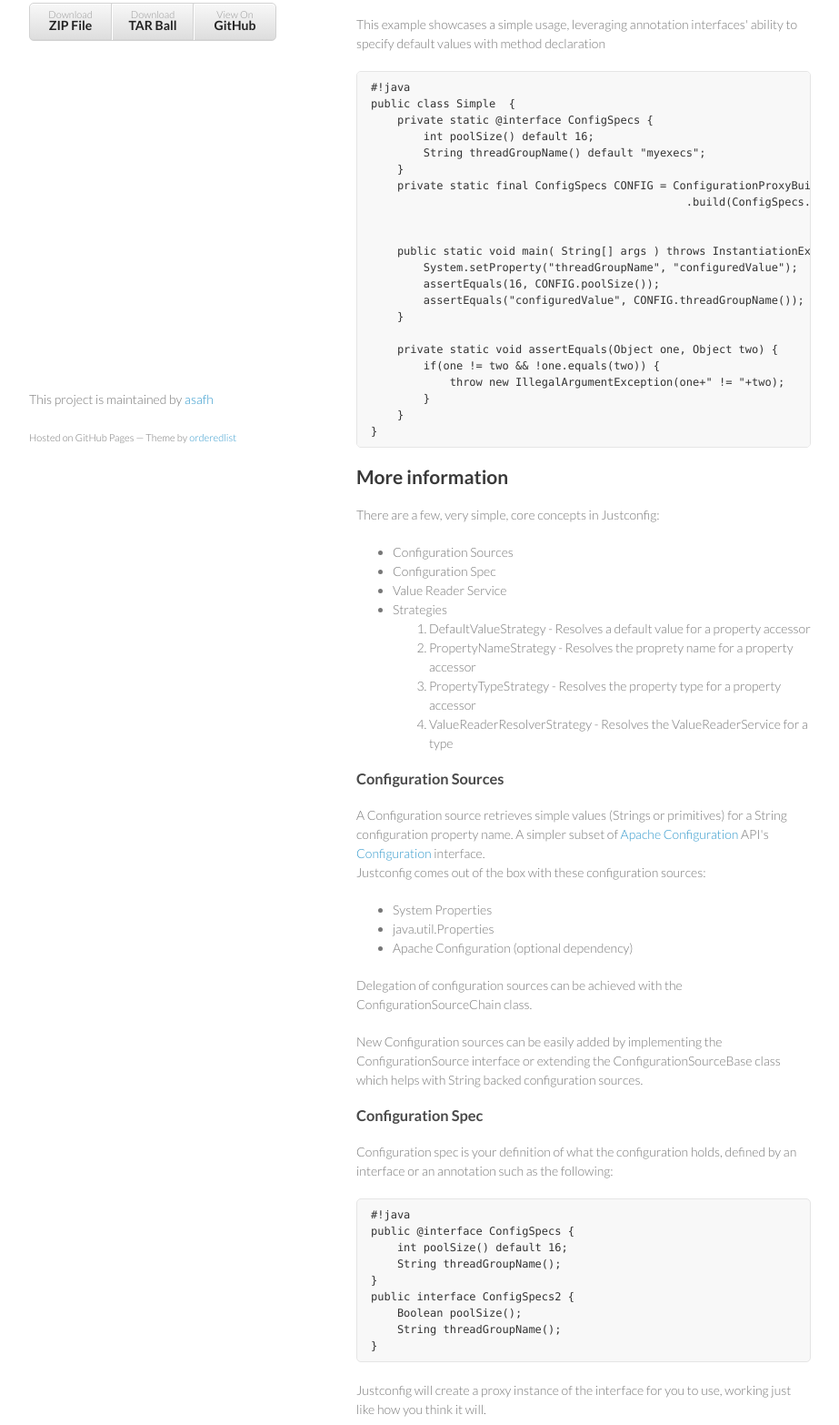
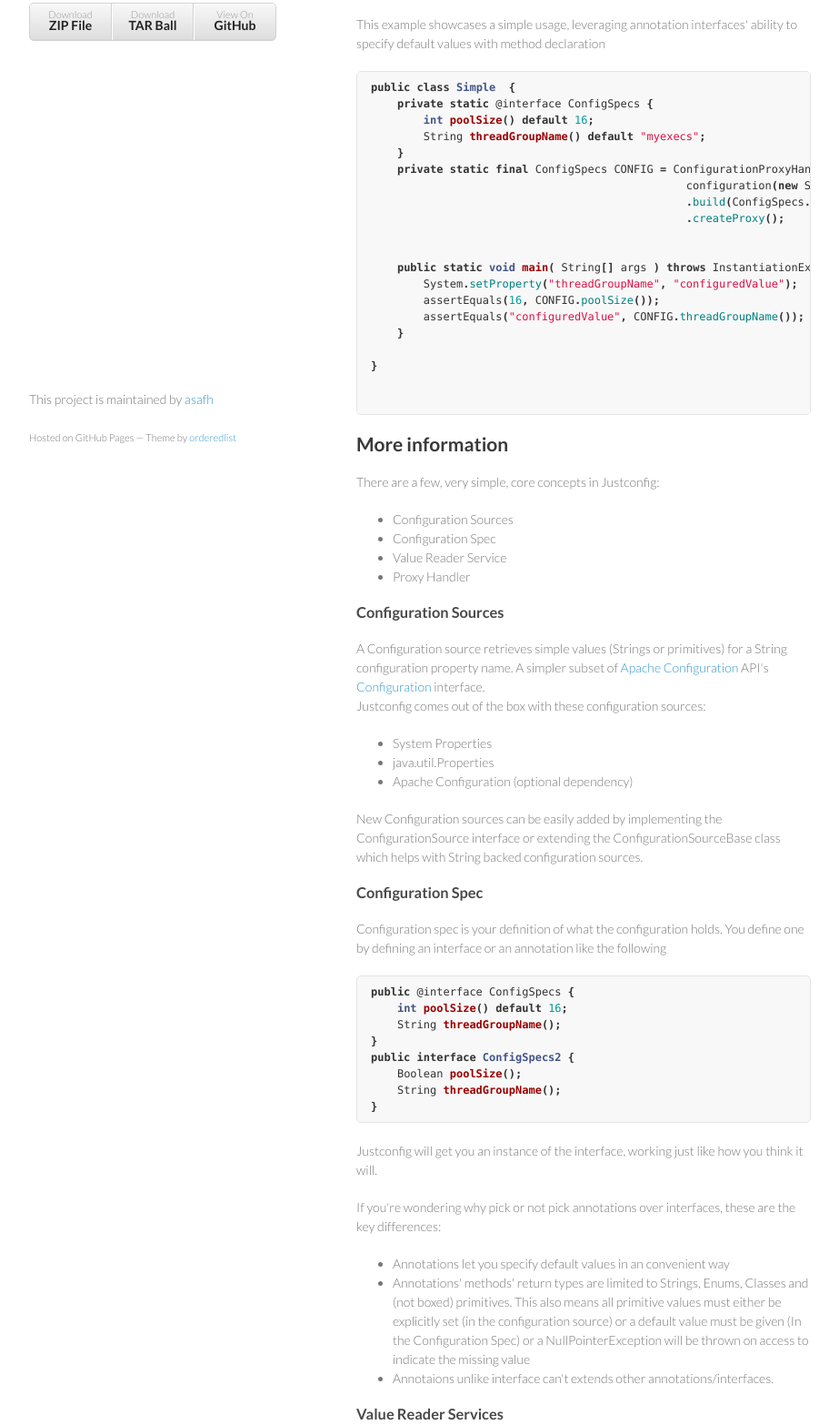
Before and after one commit to asafh/justconfig, a plain HTML site: page index.html in a window 1280 px wide. Shown: the part 240-1806 px from the top of the page at 91% size, without its empty margins (178-1101 px from the left). Drawn offline with Linux system fonts and the light colour scheme.

```diff
--- a/index.html
+++ b/index.html
@@ -38,29 +38,27 @@ Check out the examples!</p>
 
 <p>This example showcases a simple usage, leveraging annotation interfaces' ability to specify default values with method declaration</p>
 
-<pre><code>#!java
-public class Simple  {
-    private static @interface ConfigSpecs {
-        int poolSize() default 16;
-        String threadGroupName() default "myexecs";
-    }
-    private static final ConfigSpecs CONFIG = ConfigurationProxyBuilder.newBuilder(new SystemPropertiesConfigurationSource())
-                                                .build(ConfigSpecs.class);
+<div class="highlight"><pre><span class="kd">public</span> <span class="kd">class</span> <span class="nc">Simple</span>  <span class="o">{</span>
+    <span class="kd">private</span> <span class="kd">static</span> <span class="nd">@interface</span> <span class="n">ConfigSpecs</span> <span class="o">{</span>
+        <span class="kt">int</span> <span class="nf">poolSize</span><span class="o">()</span> <span class="k">default</span> <span class="mi">16</span><span class="o">;</span>
+        <span class="n">String</span> <span class="nf">threadGroupName</span><span class="o">()</span> <span class="k">default</span> <span class="s">"myexecs"</span><span class="o">;</span>
+    <span class="o">}</span>
+    <span class="kd">private</span> <span class="kd">static</span> <span class="kd">final</span> <span class="n">ConfigSpecs</span> <span class="n">CONFIG</span> <span class="o">=</span> <span class="n">ConfigurationProxyHandlerBuilder</span><span class="o">.</span><span class="na">newBuilder</span><span class="o">().</span>
+                                                <span class="n">configuration</span><span class="o">(</span><span class="k">new</span> <span class="n">SystemPropertiesConfigurationSource</span><span class="o">())</span>
+                                                <span class="o">.</span><span class="na">build</span><span class="o">(</span><span class="n">ConfigSpecs</span><span class="o">.</span><span class="na">class</span><span class="o">)</span>
+                                                <span class="o">.</span><span class="na">createProxy</span><span class="o">();</span>
 
 
-    public static void main( String[] args ) throws InstantiationException, IllegalAccessException{
-        System.setProperty("threadGroupName", "configuredValue");
-        assertEquals(16, CONFIG.poolSize());
-        assertEquals("configuredValue", CONFIG.threadGroupName());
-    }
+    <span class="kd">public</span> <span class="kd">static</span> <span class="kt">void</span> <span class="nf">main</span><span class="o">(</span> <span class="n">String</span><span class="o">[]</span> <span class="n">args</span> <span class="o">)</span> <span class="kd">throws</span> <span class="n">InstantiationException</span><span class="o">,</span> <span class="n">IllegalAccessException</span><span class="o">{</span>
+        <span class="n">System</span><span class="o">.</span><span class="na">setProperty</span><span class="o">(</span><span class="s">"threadGroupName"</span><span class="o">,</span> <span class="s">"configuredValue"</span><span class="o">);</span>
+        <span class="n">assertEquals</span><span class="o">(</span><span class="mi">16</span><span class="o">,</span> <span class="n">CONFIG</span><span class="o">.</span><span class="na">poolSize</span><span class="o">());</span>
+        <span class="n">assertEquals</span><span class="o">(</span><span class="s">"configuredValue"</span><span class="o">,</span> <span class="n">CONFIG</span><span class="o">.</span><span class="na">threadGroupName</span><span class="o">());</span>
+    <span class="o">}</span>
 
-    private static void assertEquals(Object one, Object two) {
-        if(one != two &amp;&amp; !one.equals(two)) {
-            throw new IllegalArgumentException(one+" != "+two);
-        }
-    }
-}
-</code></pre>
+<span class="o">}</span>
+
+
+</pre></div>
 
 <h2>More information</h2>
 
@@ -70,15 +68,7 @@ public class Simple  {
 <li>Configuration Sources</li>
 <li>Configuration Spec</li>
 <li>Value Reader Service</li>
-<li>Strategies
-
-<ol>
-<li>DefaultValueStrategy - Resolves a default value for a property accessor</li>
-<li>PropertyNameStrategy - Resolves the proprety name for a property accessor</li>
-<li>PropertyTypeStrategy - Resolves the property type for a property accessor</li>
-<li>ValueReaderResolverStrategy - Resolves the ValueReaderService for a type</li>
-</ol>
-</li>
+<li>Proxy Handler</li>
 </ul><h3>Configuration Sources</h3>
 
 <p>A Configuration source retrieves simple values (Strings or primitives) for a String configuration property name. A simpler subset of <a href="http://commons.apache.org/configuration/">Apache Configuration</a> API's <a href="http://commons.apache.org/configuration/apidocs/org/apache/commons/configuration/Configuration.html">Configuration</a> interface.<br>
@@ -90,26 +80,23 @@ Justconfig comes out of the box with these configuration sources:  </p>
 <li>java.util.Properties<br>
 </li>
 <li>Apache Configuration (optional dependency)</li>
-</ul><p>Delegation of configuration sources can be achieved with the ConfigurationSourceChain class.</p>
-
-<p>New Configuration sources can be easily added by implementing the ConfigurationSource interface or extending the ConfigurationSourceBase class which helps with String backed configuration sources.</p>
+</ul><p>New Configuration sources can be easily added by implementing the ConfigurationSource interface or extending the ConfigurationSourceBase class which helps with String backed configuration sources.</p>
 
 <h3>Configuration Spec</h3>
 
-<p>Configuration spec is your definition of what the configuration holds, defined by an interface or an annotation such as the following:</p>
+<p>Configuration spec is your definition of what the configuration holds. You define one by defining an interface or an annotation like the following</p>
 
-<pre><code>#!java
-public @interface ConfigSpecs {
-    int poolSize() default 16;
-    String threadGroupName();
-}
-public interface ConfigSpecs2 {
-    Boolean poolSize();
-    String threadGroupName();
-}
-</code></pre>
+<div class="highlight"><pre><span class="kd">public</span> <span class="nd">@interface</span> <span class="n">ConfigSpecs</span> <span class="o">{</span>
+    <span class="kt">int</span> <span class="nf">poolSize</span><span class="o">()</span> <span class="k">default</span> <span class="mi">16</span><span class="o">;</span>
+    <span class="n">String</span> <span class="nf">threadGroupName</span><span class="o">();</span>
+<span class="o">}</span>
+<span class="kd">public</span> <span class="kd">interface</span> <span class="nc">ConfigSpecs2</span> <span class="o">{</span>
+    <span class="n">Boolean</span> <span class="nf">poolSize</span><span class="o">();</span>
+    <span class="n">String</span> <span class="nf">threadGroupName</span><span class="o">();</span>
+<span class="o">}</span>
+</pre></div>
 
-<p>Justconfig will create a proxy instance of the interface for you to use, working just like how you think it will.  </p>
+<p>Justconfig will get you an instance of the interface, working just like how you think it will.  </p>
 
 <p>If you're wondering why pick or not pick annotations over interfaces, these are the key differences:  </p>
 
@@ -126,32 +113,31 @@ This is where Value Reader Services come in to play, an implementation accepts c
 
 <p>Look at EnumValueReaderService for a simple example:</p>
 
-<pre><code>#!java
-public class EnumValueReaderService implements ValueReaderService {
+<div class="highlight"><pre><span class="kd">public</span> <span class="kd">class</span> <span class="nc">EnumValueReaderService</span> <span class="kd">implements</span> <span class="n">ValueReaderService</span> <span class="o">{</span>
 
-    /**
-     * return true iff the type is an enum.
-     */
-    public boolean readable(Class&lt;?&gt; type) {
-        return Enum.class.isAssignableFrom(type);
-    }
+    <span class="cm">/**</span>
+<span class="cm">     * return true iff the type is an enum.</span>
+<span class="cm">     */</span>
+    <span class="kd">public</span> <span class="kt">boolean</span> <span class="nf">readable</span><span class="o">(</span><span class="n">Class</span><span class="o">&lt;?&gt;</span> <span class="n">type</span><span class="o">)</span> <span class="o">{</span>
+        <span class="k">return</span> <span class="n">Enum</span><span class="o">.</span><span class="na">class</span><span class="o">.</span><span class="na">isAssignableFrom</span><span class="o">(</span><span class="n">type</span><span class="o">);</span>
+    <span class="o">}</span>
 
-    /**
-     * Reads an enum constant using the enum's valueOf method
-     */
-    @SuppressWarnings({ "unchecked" })
-    public Enum readValue(ClassLoader loader, ConfigurationSource config,
-            String name, Class&lt;?&gt; type)
-            throws IllegalArgumentException {
-        String enumName = config.getString(name);
-        if(enumName == null) {
-            return null;
-        }
-        Class&lt;? extends Enum&gt; eClass = type.asSubclass(Enum.class);
-        return Enum.valueOf(eClass, enumName);
-    }
-}
-</code></pre>
+    <span class="cm">/**</span>
+<span class="cm">     * Reads an enum constant using the enum's valueOf method</span>
+<span class="cm">     */</span>
+    <span class="nd">@SuppressWarnings</span><span class="o">({</span> <span class="s">"unchecked"</span> <span class="o">})</span>
+    <span class="kd">public</span> <span class="n">Enum</span> <span class="nf">readValue</span><span class="o">(</span><span class="n">ClassLoader</span> <span class="n">loader</span><span class="o">,</span> <span class="n">ConfigurationSource</span> <span class="n">config</span><span class="o">,</span>
+            <span class="n">String</span> <span class="n">name</span><span class="o">,</span> <span class="n">Class</span><span class="o">&lt;?&gt;</span> <span class="n">type</span><span class="o">)</span>
+            <span class="kd">throws</span> <span class="n">IllegalArgumentException</span> <span class="o">{</span>
+        <span class="n">String</span> <span class="n">enumName</span> <span class="o">=</span> <span class="n">config</span><span class="o">.</span><span class="na">getString</span><span class="o">(</span><span class="n">name</span><span class="o">);</span>
+        <span class="k">if</span><span class="o">(</span><span class="n">enumName</span> <span class="o">==</span> <span class="kc">null</span><span class="o">)</span> <span class="o">{</span>
+            <span class="k">return</span> <span class="kc">null</span><span class="o">;</span>
+        <span class="o">}</span>
+        <span class="n">Class</span><span class="o">&lt;?</span> <span class="kd">extends</span> <span class="n">Enum</span><span class="o">&gt;</span> <span class="n">eClass</span> <span class="o">=</span> <span class="n">type</span><span class="o">.</span><span class="na">asSubclass</span><span class="o">(</span><span class="n">Enum</span><span class="o">.</span><span class="na">class</span><span class="o">);</span>
+        <span class="k">return</span> <span class="n">Enum</span><span class="o">.</span><span class="na">valueOf</span><span class="o">(</span><span class="n">eClass</span><span class="o">,</span> <span class="n">enumName</span><span class="o">);</span>
+    <span class="o">}</span>
+<span class="o">}</span>
+</pre></div>
 
 <p>Justconfig by default looks for ValueReaderServices using Java's <a href="http://docs.oracle.com/javase/6/docs/api/java/util/ServiceLoader.html">ServiceLoader</a>, allowing you to easily implement value readers for more types or plug in libraries that do.</p>
       </section>
```
Also changed, not shown: params.json (+1 -1 lines).
